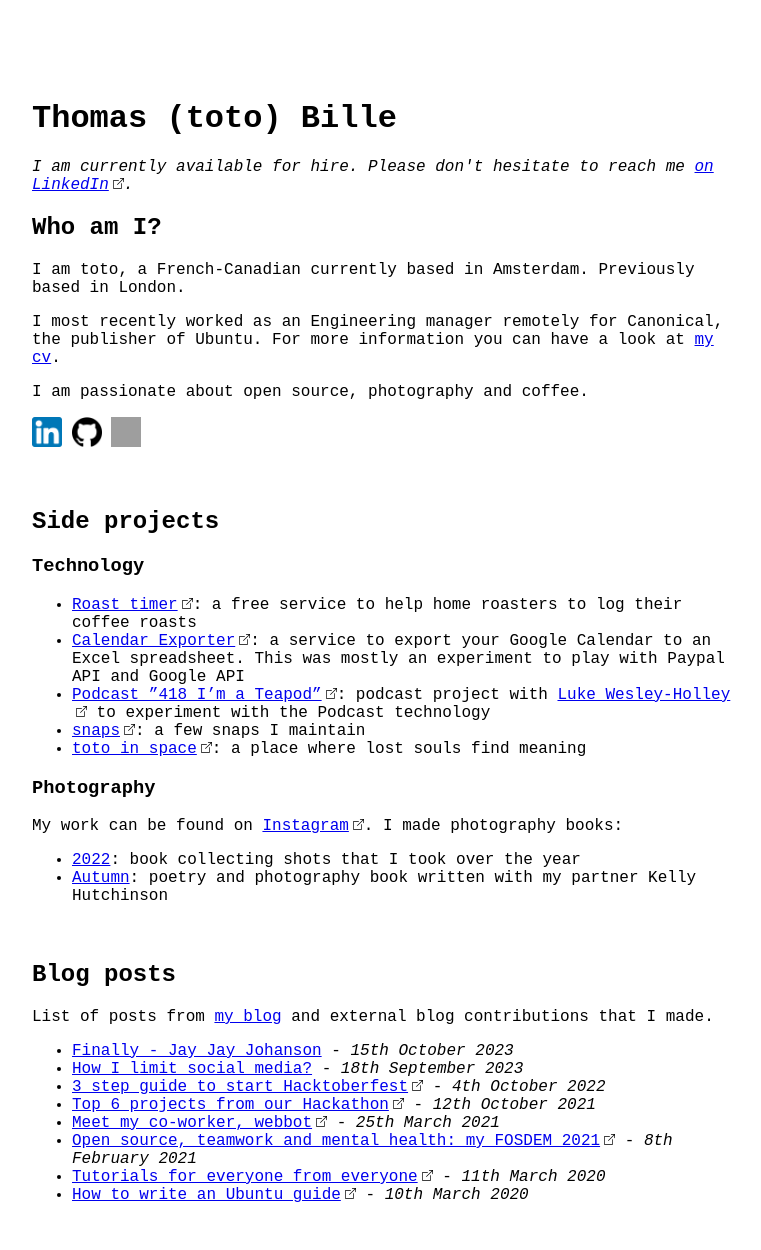
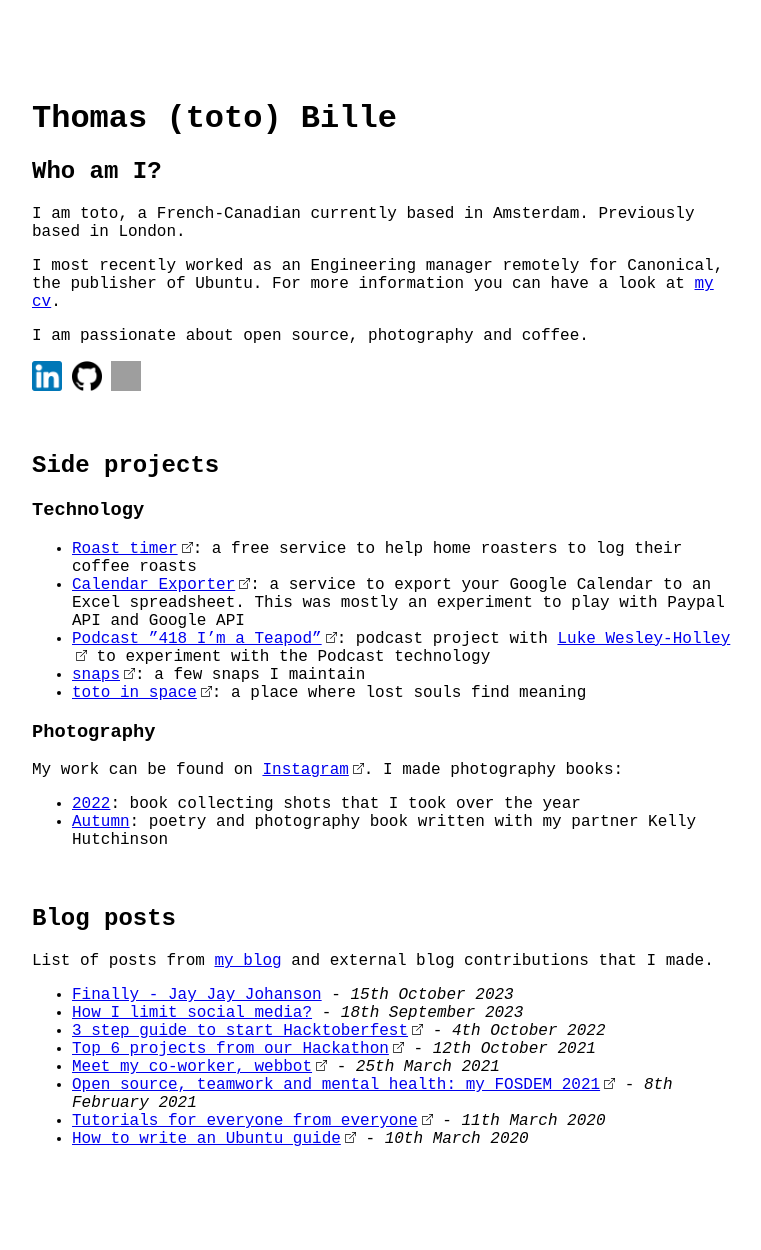
Before and after one commit to tbille/bille.dev, a Jekyll site: the page built from index.html, in a window 1280 px wide. Shown: the whole page, without its empty margins (258-1019 px from the left). Built offline with Jekyll 4.4.1, drawn with Linux system fonts in a browser that asks for light colours; after the commit the page ends 1194 px from its top, so only the background shows below that; grey boxes are pictures that could not be loaded.

Commit message:
Update index.html

```diff
--- a/index.html
+++ b/index.html
@@ -6,9 +6,6 @@
 
 <header>
   <h1>Thomas (toto) Bille</h1>
-
-  <p><i>I am currently available for hire. Please don't hesitate to reach me <a
-        href="https://www.linkedin.com/in/tbille/">on LinkedIn</a>.</i></p>
 
   <h2>Who am I?</h2>
   <p>I am toto, a French-Canadian currently based in Amsterdam. Previously based in London.</p>
```
